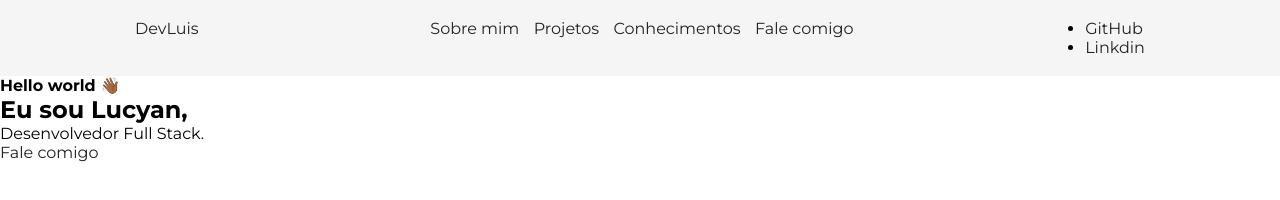
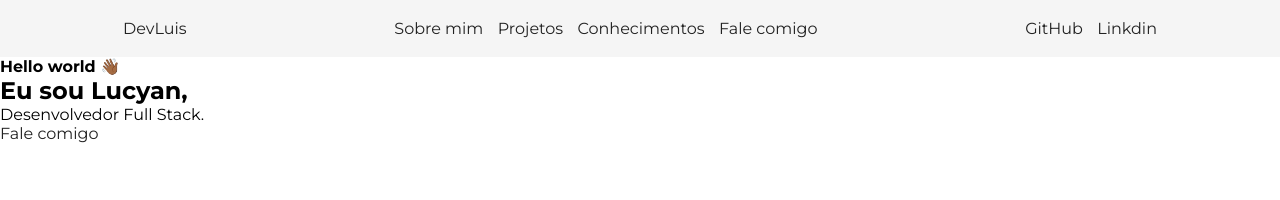
Before and after one commit to SrMaestro/Pagina-perfil-pessoal, a plain HTML site: page perfil.html in a window 1280 px wide. Drawn offline with Linux system fonts and the light colour scheme.

Commit message:
feat : alinhando o header

```diff
--- a/perfil.html
+++ b/perfil.html
@@ -21,8 +21,8 @@
         </nav>
 
         <ul class="social-links">
-            <li><a href="#">GitHub</a></li>
-            <li><a href="#">Linkdin</a></li>
+            <li class="social-item"><a href="#">GitHub</a></li>
+            <li class="social-item"><a href="#">Linkdin</a></li>
         </ul>
     </header>
 
--- a/style.css
+++ b/style.css
@@ -46,3 +46,13 @@ body{
     list-style: none;
 
 }
+
+
+.social-links{
+    display: flex;
+    gap:0.9rem;
+}
+.social-item, a {
+    text-decoration: none;
+    list-style: none;
+}
```
